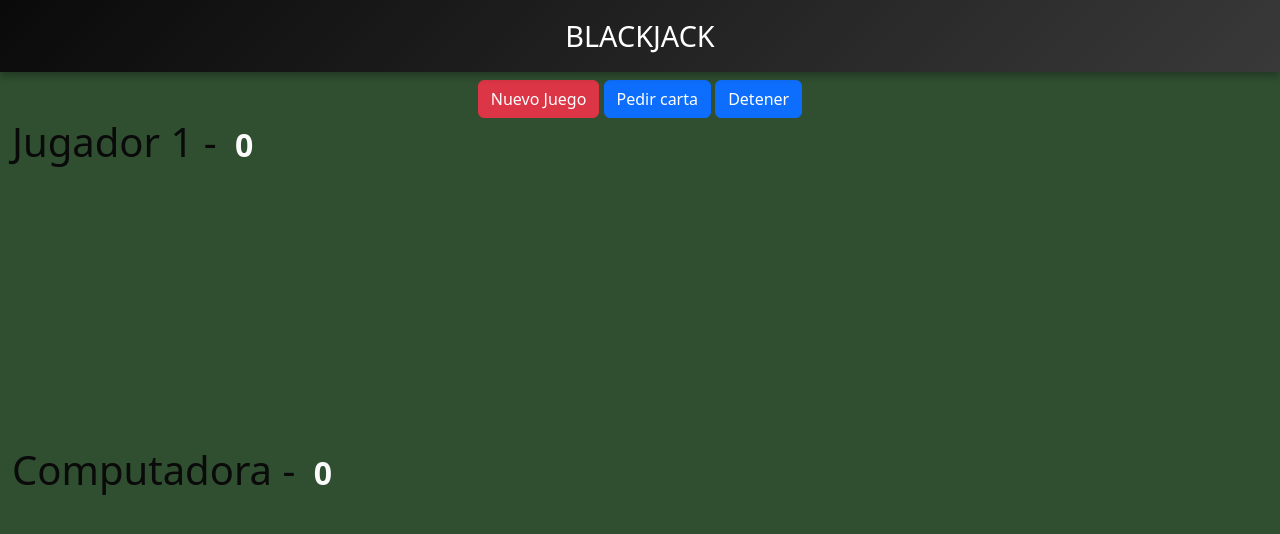
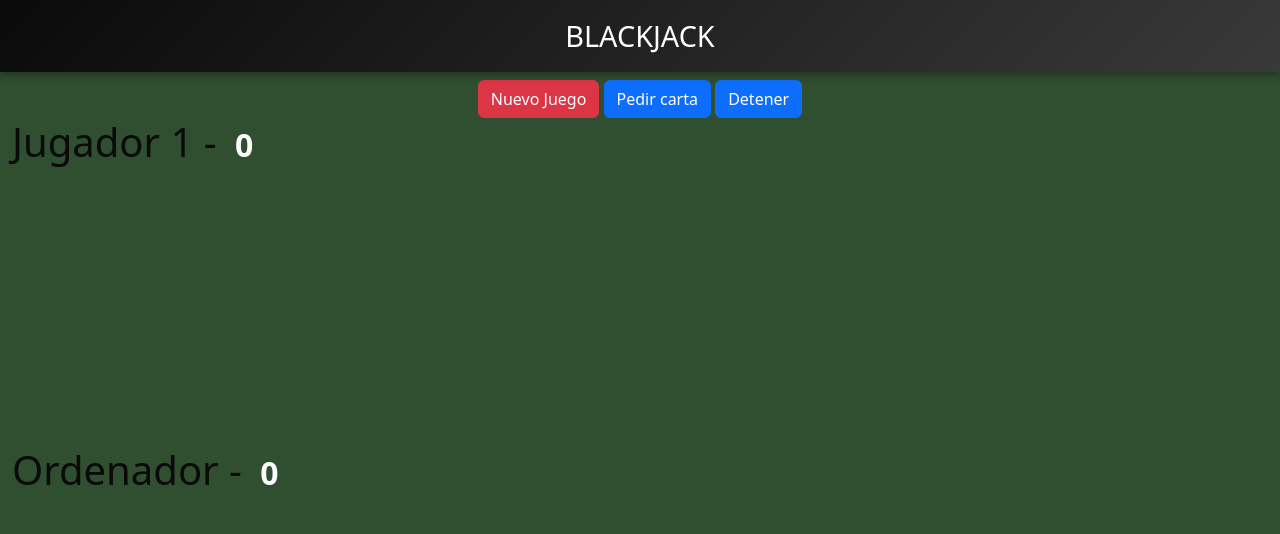
Before and after one commit to loret0g/blackjack, a website built with Vite: page docs/index.html in a window 1280 px wide. Built offline with nearby package versions, Linux system fonts and the light colour scheme; files whose address does not match are found by name.

Commit message:
Update index.html

```diff
--- a/docs/index.html
+++ b/docs/index.html
@@ -33,7 +33,7 @@
 
     <div class="row container mt-2">
         <div class="col">
-            <h1 class="mt-4">Computadora - <small>0</small></h1>
+            <h1 class="mt-4">Ordenador - <small>0</small></h1>
             <div id="pc-cartas">
                 <!-- Cartas con JS -->
             </div>
```
